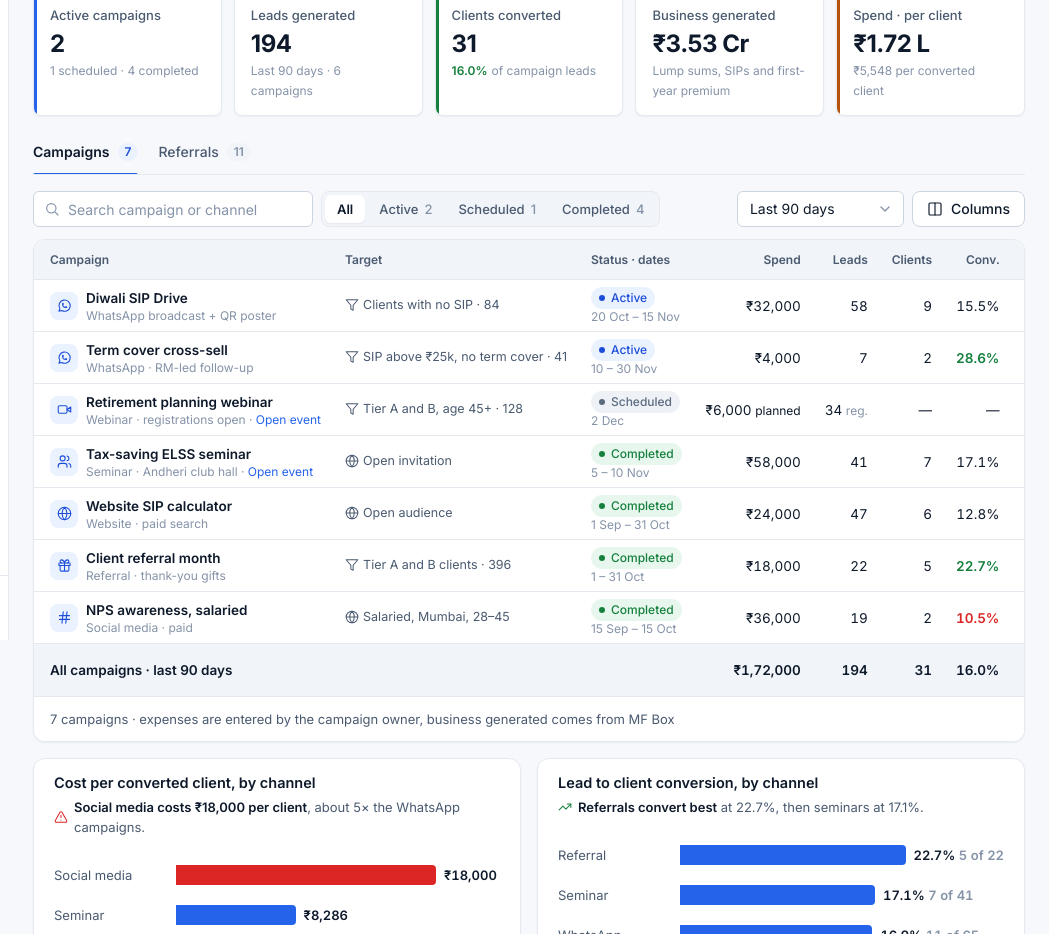
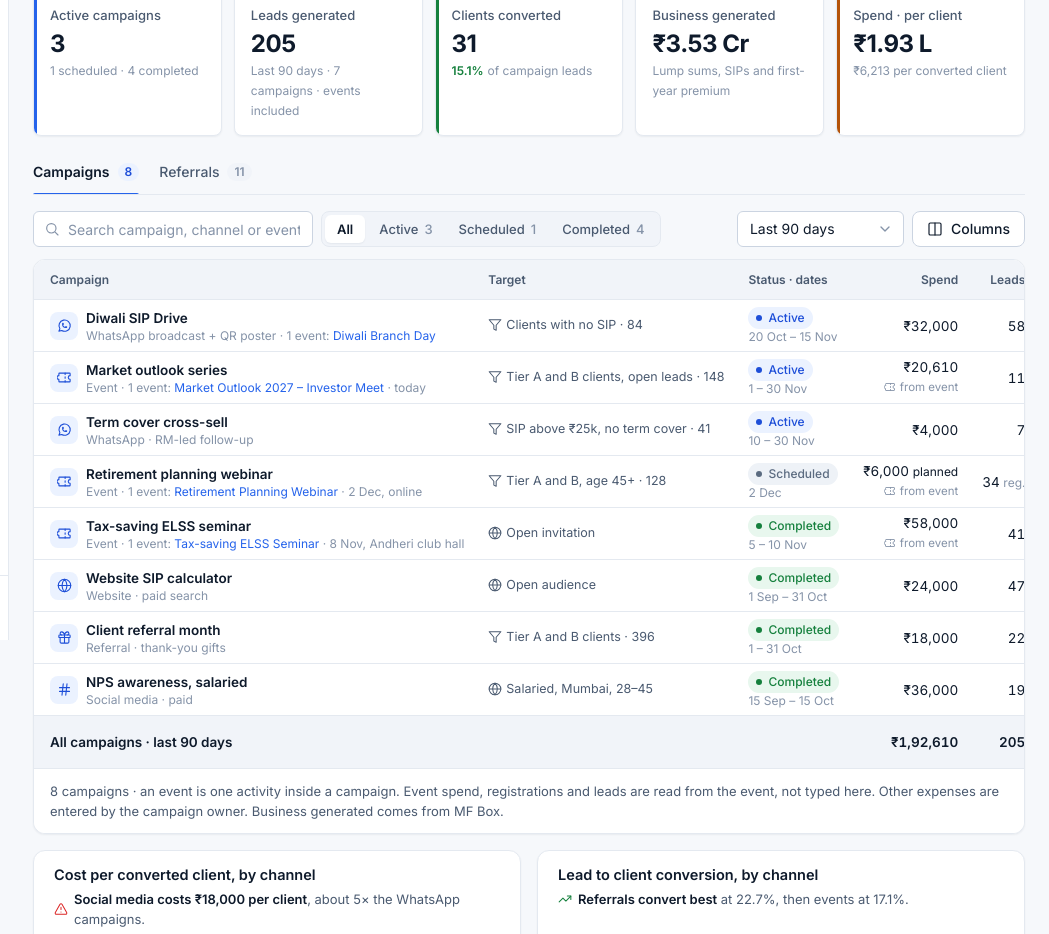
Before and after one commit to karnamlearning/mfd-crm-temp, a plain HTML site: page wireframe/22-campaigns.html in a window 1280 px wide. Shown: the part 160-1094 px from the top of the page, 231-1280 px from the left. Drawn offline with Linux system fonts and the light colour scheme.

Commit message:
added event management section

```diff
--- a/wireframe/22-campaigns.html
+++ b/wireframe/22-campaigns.html
@@ -25,6 +25,10 @@
     .seg-chip { display: inline-flex; align-items: center; gap: 4px; font-size: 12.5px; color: var(--text-2); }
     .diff-neg { color: var(--danger); font-weight: 600; }
     .rate { font-variant-numeric: tabular-nums; }
+    .from-ev { display: inline-flex; align-items: center; gap: 4px; font-size: 11.5px; color: var(--text-3); white-space: nowrap; }
+    .from-ev .i { width: 12px; height: 12px; }
+    .act-ic { width: 24px; height: 24px; border-radius: var(--r-md); display: grid; place-items: center; background: var(--primary-soft); color: var(--primary-text); flex: none; }
+    .act-ic .i { width: 13px; height: 13px; }
     .rate.is-good { color: var(--success); font-weight: 600; }
     .rate.is-low { color: var(--danger); font-weight: 600; }
     .camp-link { font-weight: 600; color: var(--text); background: none; border: 0; padding: 0; cursor: pointer; text-align: left; font: inherit; font-weight: 600; }
@@ -93,15 +97,15 @@
         </div>
 
         <div class="kpis">
-          <div class="stat stat-info kpi"><div class="stat-label">Active campaigns</div><div class="stat-value">2</div><div class="stat-meta">1 scheduled · 4 completed</div></div>
-          <div class="stat kpi"><div class="stat-label">Leads generated</div><div class="stat-value">194</div><div class="stat-meta">Last 90 days · 6 campaigns</div></div>
-          <div class="stat stat-success kpi"><div class="stat-label">Clients converted</div><div class="stat-value">31</div><div class="stat-meta"><span class="delta-up fw-600">16.0%</span> of campaign leads</div></div>
+          <div class="stat stat-info kpi"><div class="stat-label">Active campaigns</div><div class="stat-value">3</div><div class="stat-meta">1 scheduled · 4 completed</div></div>
+          <div class="stat kpi"><div class="stat-label">Leads generated</div><div class="stat-value">205</div><div class="stat-meta">Last 90 days · 7 campaigns · events included</div></div>
+          <div class="stat stat-success kpi"><div class="stat-label">Clients converted</div><div class="stat-value">31</div><div class="stat-meta"><span class="delta-up fw-600">15.1%</span> of campaign leads</div></div>
           <div class="stat kpi"><div class="stat-label">Business generated</div><div class="stat-value">₹3.53 Cr</div><div class="stat-meta">Lump sums, SIPs and first-year premium</div></div>
-          <div class="stat stat-warning kpi"><div class="stat-label">Spend · per client</div><div class="stat-value">₹1.72 L</div><div class="stat-meta">₹5,548 per converted client</div></div>
+          <div class="stat stat-warning kpi"><div class="stat-label">Spend · per client</div><div class="stat-value">₹1.93 L</div><div class="stat-meta">₹6,213 per converted client</div></div>
         </div>
 
         <div class="tabs" data-tabs="camp" role="tablist">
-          <button class="tab is-active" data-tab="campaigns">Campaigns <span class="count">7</span></button>
+          <button class="tab is-active" data-tab="campaigns">Campaigns <span class="count">8</span></button>
           <button class="tab" data-tab="referrals">Referrals <span class="count">11</span></button>
         </div>
 
@@ -109,8 +113,8 @@
         <div data-tab-panel="campaigns" data-tab-scope="camp" class="is-active">
           <div class="toolbar">
             <div class="toolbar-left">
-              <label class="input-group"><svg class="i"><use href="#i-search"/></svg><input class="input" placeholder="Search campaign or channel"></label>
-              <div class="segmented" data-segmented><button aria-pressed="true">All</button><button>Active <span class="faint">2</span></button><button>Scheduled <span class="faint">1</span></button><button>Completed <span class="faint">4</span></button></div>
+              <label class="input-group"><svg class="i"><use href="#i-search"/></svg><input class="input" placeholder="Search campaign, channel or event"></label>
+              <div class="segmented" data-segmented><button aria-pressed="true">All</button><button>Active <span class="faint">3</span></button><button>Scheduled <span class="faint">1</span></button><button>Completed <span class="faint">4</span></button></div>
             </div>
             <div class="toolbar-right">
               <select class="select" style="width:auto" aria-label="Period"><option>Last 90 days</option><option>This financial year</option><option>Last 12 months</option><option>Custom range…</option></select>
@@ -124,10 +128,16 @@
                 <thead><tr><th>Campaign</th><th>Target</th><th>Status · dates</th><th class="num">Spend</th><th class="num">Leads</th><th class="num">Clients</th><th class="num">Conv.</th><th class="num">Business</th><th class="num">Per client</th></tr></thead>
                 <tbody>
                   <tr>
-                    <td><span class="ch"><span class="ch-ic"><svg class="i"><use href="#i-whatsapp"/></svg></span><span><button class="camp-link" data-open-drawer="drawer-detail">Diwali SIP Drive</button><div class="cell-sub">WhatsApp broadcast + QR poster</div></span></span></td>
+                    <td><span class="ch"><span class="ch-ic"><svg class="i"><use href="#i-whatsapp"/></svg></span><span><button class="camp-link" data-open-drawer="drawer-detail">Diwali SIP Drive</button><div class="cell-sub">WhatsApp broadcast + QR poster · 1 event: <a href="24-event-detail.html">Diwali Branch Day</a></div></span></span></td>
                     <td><span class="seg-chip"><svg class="i i-sm"><use href="#i-filter"/></svg>Clients with no SIP · 84</span></td>
                     <td><span class="badge badge-dot badge-info">Active</span><div class="cell-sub">20 Oct – 15 Nov</div></td>
                     <td class="num">₹32,000</td><td class="num">58</td><td class="num">9</td><td class="num rate">15.5%</td><td class="num fw-600">₹86 L</td><td class="num">₹3,556</td>
+                  </tr>
+                  <tr>
+                    <td><span class="ch"><span class="ch-ic"><svg class="i"><use href="#i-ticket"/></svg></span><span><button class="camp-link" data-open-drawer="drawer-detail">Market outlook series</button><div class="cell-sub">Event · 1 event: <a href="24-event-detail.html">Market Outlook 2027 – Investor Meet</a> · today</div></span></span></td>
+                    <td><span class="seg-chip"><svg class="i i-sm"><use href="#i-filter"/></svg>Tier A and B clients, open leads · 148</span></td>
+                    <td><span class="badge badge-dot badge-info">Active</span><div class="cell-sub">1 – 30 Nov</div></td>
+                    <td class="num">₹20,610<div><span class="from-ev" title="Read from the event: budget, registrations and check-in"><svg class="i"><use href="#i-ticket"/></svg>from event</span></div></td><td class="num">11</td><td class="num">0</td><td class="num faint">—</td><td class="num faint">₹0 <span class="text-sm">so far</span></td><td class="num faint">—</td>
                   </tr>
                   <tr>
                     <td><span class="ch"><span class="ch-ic"><svg class="i"><use href="#i-whatsapp"/></svg></span><span><button class="camp-link" data-open-drawer="drawer-detail">Term cover cross-sell</button><div class="cell-sub">WhatsApp · RM-led follow-up</div></span></span></td>
@@ -136,16 +146,16 @@
                     <td class="num">₹4,000</td><td class="num">7</td><td class="num">2</td><td class="num rate is-good">28.6%</td><td class="num fw-600">₹3 L</td><td class="num">₹2,000</td>
                   </tr>
                   <tr>
-                    <td><span class="ch"><span class="ch-ic"><svg class="i"><use href="#i-video"/></svg></span><span><button class="camp-link" data-open-drawer="drawer-detail">Retirement planning webinar</button><div class="cell-sub">Webinar · registrations open · <a href="24-event-detail.html">Open event</a></div></span></span></td>
+                    <td><span class="ch"><span class="ch-ic"><svg class="i"><use href="#i-ticket"/></svg></span><span><button class="camp-link" data-open-drawer="drawer-detail">Retirement planning webinar</button><div class="cell-sub">Event · 1 event: <a href="24-event-detail.html">Retirement Planning Webinar</a> · 2 Dec, online</div></span></span></td>
                     <td><span class="seg-chip"><svg class="i i-sm"><use href="#i-filter"/></svg>Tier A and B, age 45+ · 128</span></td>
                     <td><span class="badge badge-dot badge-neutral">Scheduled</span><div class="cell-sub">2 Dec</div></td>
-                    <td class="num faint">₹6,000 <span class="text-sm">planned</span></td><td class="num">34 <span class="faint text-sm">reg.</span></td><td class="num faint">—</td><td class="num faint">—</td><td class="num faint">—</td><td class="num faint">—</td>
+                    <td class="num faint">₹6,000 <span class="text-sm">planned</span><div><span class="from-ev" title="Read from the event: budget, registrations and check-in"><svg class="i"><use href="#i-ticket"/></svg>from event</span></div></td><td class="num">34 <span class="faint text-sm">reg.</span></td><td class="num faint">—</td><td class="num faint">—</td><td class="num faint">—</td><td class="num faint">—</td>
                   </tr>
                   <tr>
-                    <td><span class="ch"><span class="ch-ic"><svg class="i"><use href="#i-users"/></svg></span><span><button class="camp-link" data-open-drawer="drawer-detail">Tax-saving ELSS seminar</button><div class="cell-sub">Seminar · Andheri club hall · <a href="23-events.html">Open event</a></div></span></span></td>
+                    <td><span class="ch"><span class="ch-ic"><svg class="i"><use href="#i-ticket"/></svg></span><span><button class="camp-link" data-open-drawer="drawer-detail">Tax-saving ELSS seminar</button><div class="cell-sub">Event · 1 event: <a href="24-event-detail.html">Tax-saving ELSS Seminar</a> · 8 Nov, Andheri club hall</div></span></span></td>
                     <td><span class="seg-chip"><svg class="i i-sm"><use href="#i-globe"/></svg>Open invitation</span></td>
                     <td><span class="badge badge-dot badge-success">Completed</span><div class="cell-sub">5 – 10 Nov</div></td>
-                    <td class="num">₹58,000</td><td class="num">41</td><td class="num">7</td><td class="num rate">17.1%</td><td class="num fw-600">₹92 L</td><td class="num">₹8,286</td>
+                    <td class="num">₹58,000<div><span class="from-ev" title="Read from the event: budget, registrations and check-in"><svg class="i"><use href="#i-ticket"/></svg>from event</span></div></td><td class="num">41</td><td class="num">7</td><td class="num rate">17.1%</td><td class="num fw-600">₹92 L</td><td class="num">₹8,286</td>
                   </tr>
                   <tr>
                     <td><span class="ch"><span class="ch-ic"><svg class="i"><use href="#i-globe"/></svg></span><span><button class="camp-link" data-open-drawer="drawer-detail">Website SIP calculator</button><div class="cell-sub">Website · paid search</div></span></span></td>
@@ -165,11 +175,11 @@
                     <td><span class="badge badge-dot badge-success">Completed</span><div class="cell-sub">15 Sep – 15 Oct</div></td>
                     <td class="num">₹36,000</td><td class="num">19</td><td class="num">2</td><td class="num rate is-low">10.5%</td><td class="num fw-600">₹14 L</td><td class="num diff-neg">₹18,000</td>
                   </tr>
-                  <tr class="total-row"><td>All campaigns · last 90 days</td><td></td><td></td><td class="num">₹1,72,000</td><td class="num">194</td><td class="num">31</td><td class="num">16.0%</td><td class="num">₹3.53 Cr</td><td class="num">₹5,548</td></tr>
+                  <tr class="total-row"><td>All campaigns · last 90 days</td><td></td><td></td><td class="num">₹1,92,610</td><td class="num">205</td><td class="num">31</td><td class="num">15.1%</td><td class="num">₹3.53 Cr</td><td class="num">₹6,213</td></tr>
                 </tbody>
               </table>
             </div>
-            <div class="pagination"><span>7 campaigns · expenses are entered by the campaign owner, business generated comes from MF Box</span></div>
+            <div class="pagination"><span>8 campaigns · an event is one activity inside a campaign. Event spend, registrations and leads are read from the event, not typed here. Other expenses are entered by the campaign owner. Business generated comes from MF Box.</span></div>
           </div>
 
           <div class="row-b">
@@ -179,21 +189,21 @@
               <div class="card-body">
                 <div class="cbars">
                   <span class="nm">Social media</span><div class="cbar"><i class="hot" style="--w:1"></i><b>₹18,000</b></div>
-                  <span class="nm">Seminar</span><div class="cbar"><i style="--w:.46"></i><b>₹8,286</b></div>
+                  <span class="nm">Events</span><div class="cbar"><i style="--w:.46"></i><b>₹8,286</b></div>
                   <span class="nm">Website</span><div class="cbar"><i style="--w:.22"></i><b>₹4,000</b></div>
                   <span class="nm">Referral</span><div class="cbar"><i style="--w:.2"></i><b>₹3,600</b></div>
                   <span class="nm">WhatsApp</span><div class="cbar"><i style="--w:.18"></i><b>₹3,273</b></div>
                 </div>
               </div>
-              <div class="card-footer"><svg class="i i-sm"><use href="#i-info"/></svg>Spend divided by clients who invested through MF Box. Last 90 days.</div>
+              <div class="card-footer"><svg class="i i-sm"><use href="#i-info"/></svg>Spend divided by clients who invested through MF Box. Last 90 days · events count once completed.</div>
             </section>
             <section class="card vcard">
               <div class="card-header"><div class="card-title">Lead to client conversion, by channel</div></div>
-              <p class="take"><svg class="i text-success"><use href="#i-trending-up"/></svg><span><b>Referrals convert best</b> at 22.7%, then seminars at 17.1%.</span></p>
+              <p class="take"><svg class="i text-success"><use href="#i-trending-up"/></svg><span><b>Referrals convert best</b> at 22.7%, then events at 17.1%.</span></p>
               <div class="card-body">
                 <div class="cbars">
                   <span class="nm">Referral</span><div class="cbar"><i style="--w:1"></i><b>22.7% <span class="faint">5 of 22</span></b></div>
-                  <span class="nm">Seminar</span><div class="cbar"><i style="--w:.75"></i><b>17.1% <span class="faint">7 of 41</span></b></div>
+                  <span class="nm">Events</span><div class="cbar"><i style="--w:.75"></i><b>17.1% <span class="faint">7 of 41</span></b></div>
                   <span class="nm">WhatsApp</span><div class="cbar"><i style="--w:.74"></i><b>16.9% <span class="faint">11 of 65</span></b></div>
                   <span class="nm">Website</span><div class="cbar"><i style="--w:.56"></i><b>12.8% <span class="faint">6 of 47</span></b></div>
                   <span class="nm">Social media</span><div class="cbar"><i style="--w:.46"></i><b>10.5% <span class="faint">2 of 19</span></b></div>
@@ -254,14 +264,14 @@
           <div class="choice-group" data-segmented>
             <button class="choice" aria-pressed="true"><svg class="i"><use href="#i-whatsapp"/></svg>WhatsApp</button>
             <button class="choice"><svg class="i"><use href="#i-mail"/></svg>Email</button>
-            <button class="choice"><svg class="i"><use href="#i-users"/></svg>Seminar</button>
-            <button class="choice"><svg class="i"><use href="#i-video"/></svg>Webinar</button>
+            <button class="choice"><svg class="i"><use href="#i-ticket"/></svg>Event</button>
             <button class="choice"><svg class="i"><use href="#i-globe"/></svg>Website</button>
             <button class="choice"><svg class="i"><use href="#i-hash"/></svg>Social</button>
             <button class="choice"><svg class="i"><use href="#i-gift"/></svg>Referral</button>
           </div>
+          <span class="help">Seminar, webinar or investor meet? Pick <b>Event</b>. Saving opens <a href="23-events.html">Create event</a> already linked to this campaign, and the event's spend, registrations and leads count here automatically.</span>
         </div>
-        <div class="field"><label class="label">Lead source <span class="req">*</span></label><select class="select"><option>WhatsApp</option><option>Seminar</option><option>QR</option><option>Website</option><option>Referral</option></select><span class="help">Same list as in Leads › Configurations</span></div>
+        <div class="field"><label class="label">Lead source <span class="req">*</span></label><select class="select"><option>WhatsApp</option><option>Event</option><option>QR code</option><option>Website form</option><option>Referral</option></select><span class="help">Same list as in Leads › Configurations</span></div>
         <div class="field"><label class="label">Owner</label><select class="select"><option>Neha Kapoor</option><option>Rohan Mehta</option><option>Sneha Iyer</option></select></div>
 
         <div class="field span-2 drawer-sec">Who to reach</div>
@@ -315,12 +325,19 @@
         <span class="l">Clients</span><span class="t"><i style="--w:.01"></i></span><span class="v">9</span>
       </div>
 
+      <div class="dd-sec">Activities</div>
+      <div>
+        <div class="exp-row"><span class="person"><span class="act-ic"><svg class="i"><use href="#i-whatsapp"/></svg></span><span>WhatsApp broadcast<div class="cell-sub">1,240 messages · 20 Oct – 15 Nov</div></span></span><span class="num">46 leads</span></div>
+        <div class="exp-row"><span class="person"><span class="act-ic"><svg class="i"><use href="#i-ticket"/></svg></span><span><a class="cell-title" href="24-event-detail.html">Diwali Branch Day – SIP Drive</a><div class="cell-sub">Event · 1 Nov · 31 of 44 registered attended</div></span></span><span class="num">12 leads</span></div>
+      </div>
+      <button class="btn btn-secondary btn-sm mt-3" onclick="location.href='23-events.html'"><svg class="i"><use href="#i-plus"/></svg>Add event to this campaign</button>
+
       <div class="dd-sec">Spend <span class="ml-auto">₹32,000 of ₹40,000 budget</span></div>
       <div class="progress p-success"><span style="width:80%"></span></div>
       <div style="margin-top:10px">
         <div class="exp-row"><span>WhatsApp broadcast · 1,240 messages</span><span class="num">₹12,400</span></div>
         <div class="exp-row"><span>QR posters and printing</span><span class="num">₹8,000</span></div>
-        <div class="exp-row"><span>Branch event day</span><span class="num">₹11,600</span></div>
+        <div class="exp-row"><span>Branch event day <span class="from-ev"><svg class="i"><use href="#i-ticket"/></svg>from event budget</span></span><span class="num">₹11,600</span></div>
       </div>
       <button class="btn btn-secondary btn-sm mt-3" onclick="AK.toast('Add expense: description, amount and bill')"><svg class="i"><use href="#i-plus"/></svg>Add expense</button>
 
```
Also changed, not shown: wireframe/23-events.html (+16 -11 lines), wireframe/24-event-detail.html (+2 -2 lines), 2 other files.
